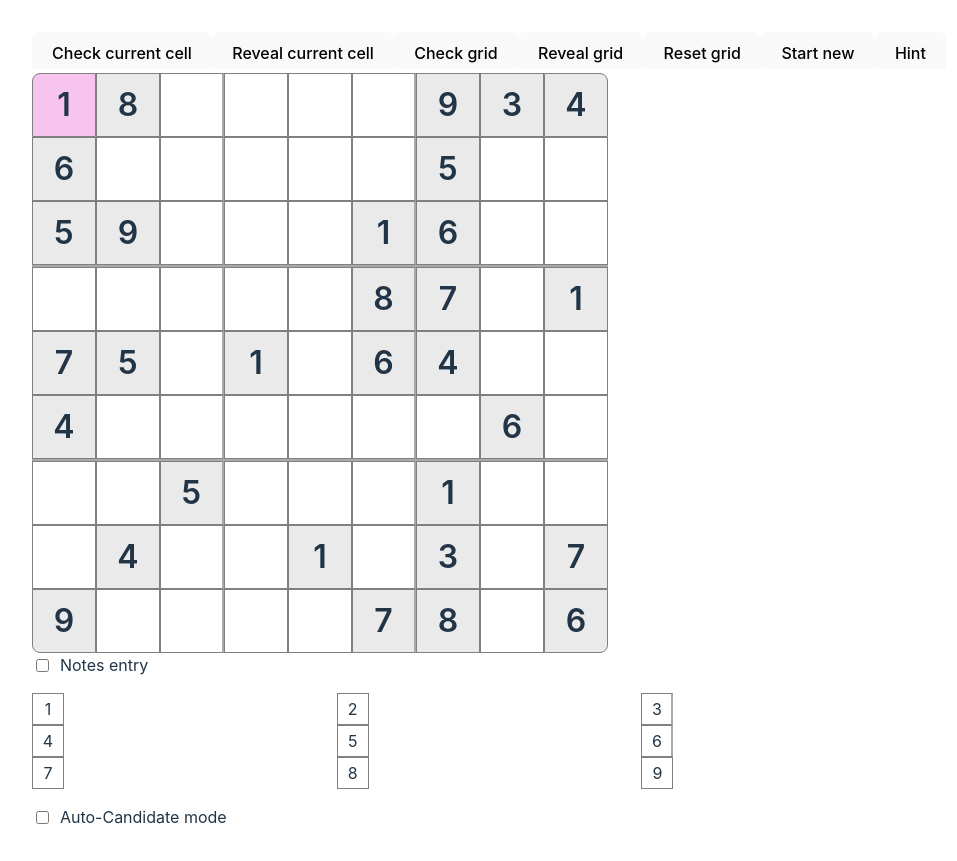
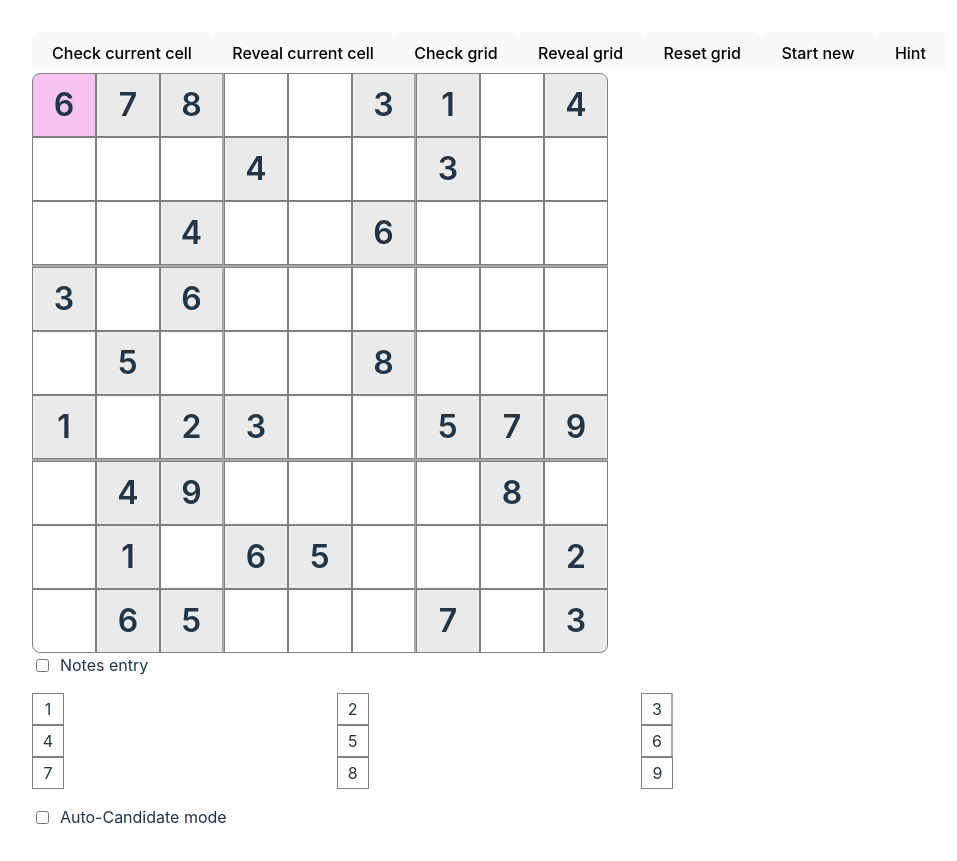
Before and after one commit to MatthewConrad/endless-sudoku, a React (Vite) app: page / in a window 1280 px wide. Shown: the whole page, without its empty margins (151-1108 px from the left). Built offline with nearby package versions, Linux system fonts and the light colour scheme.

Commit message:
Added safeguard against boards with multiple solutions.

```diff
--- a/src/components/GameGrid.tsx
+++ b/src/components/GameGrid.tsx
@@ -65,7 +65,7 @@
           Hint
         </button>
       </div>
-      <div className="grid">
+      <div className="grid" tabIndex={0}>
         {Object.entries(gridState).map(([rowIndex, rowState]) => {
           return (
             <div key={`row-${rowIndex}`} className="row">
--- a/src/logic/generation.ts
+++ b/src/logic/generation.ts
@@ -1,6 +1,6 @@
 import { GridCell, PopulatedCell, PuzzleGrid } from "../types/grid";
 import { BLANK_GRID, FILL_LIMIT, VALUES } from "./constants";
-import { cloneGrid, getRandomCell, shuffle } from "./helpers";
+import { areGridsEqual, cloneGrid, getRandomCell, shuffle } from "./helpers";
 import { isCellValueValid } from "./validity";
 
 export const getBlankGrid = () => cloneGrid(BLANK_GRID);
@@ -69,7 +69,12 @@
 
       playableGrid[rowIndex][columnIndex] = 0;
 
-      if (!fillGrid(playableGrid)) {
+      const [possible1, possible2] = [
+        fillGrid(playableGrid),
+        fillGrid(playableGrid),
+      ];
+
+      if (!possible1 || !possible2 || !areGridsEqual(possible1, possible2)) {
         removedCells.pop();
         playableGrid[rowIndex][columnIndex] = value;
       }
```
